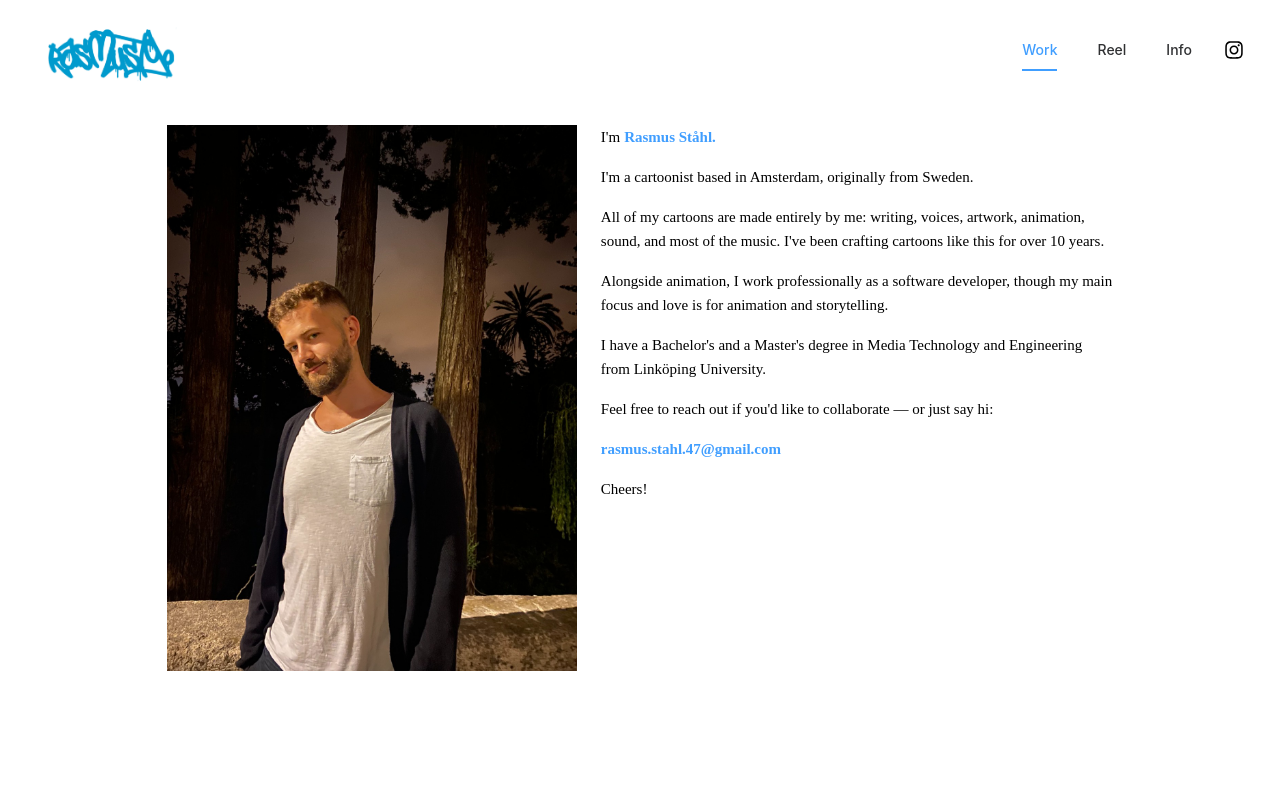
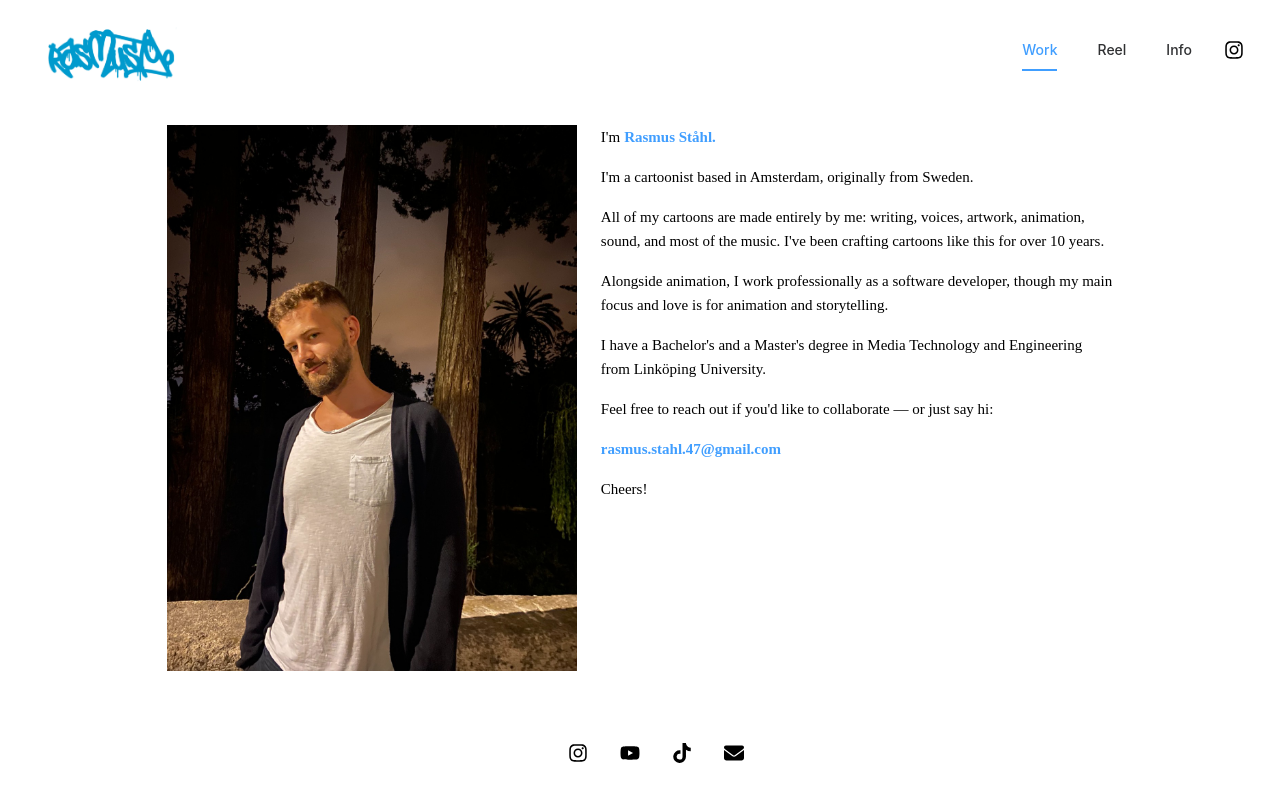
Before and after one commit to Mt-Rasmus/rasmustgo, a Vue app: page /info in a window 1280 px wide. Shown: the top 800 px of the page. Built offline with nearby package versions, Linux system fonts and the light colour scheme.

Commit message:
align footer bottom

```diff
--- a/src/components/ReelPage.vue
+++ b/src/components/ReelPage.vue
@@ -6,8 +6,9 @@ import FooterComponent from '@/components/FooterComponent.vue';
 </script>
 
 <template>
-  <div class="flex flex-col justify-center items-center w-full mt-7 mb-[75px]">
-    <div class="mt-5 text-3xl mb-6" style="font-family: Poppins;">Showreel</div>
+  <div class="flex flex-col min-h-[88vh] px-[10vw]" style="font-family: Poppins;">
+    <div class="flex-grow flex flex-col justify-top mt-[28px] items-center w-full mb-[75px]">
+      <div class="mt-5 text-3xl mb-6">Showreel</div>
       <div class="wrapper">
         <div class="youtube-video">
           <div class="video-container">
@@ -23,10 +24,10 @@ import FooterComponent from '@/components/FooterComponent.vue';
       </div>
     </div>
     <FooterComponent class="mt-[40px] mb-[20px]" />
+  </div>
 </template>
 
 <style scoped>
-
 .youtube-video {
   width: 75vw;
   margin: 0 auto;
@@ -55,5 +56,4 @@ import FooterComponent from '@/components/FooterComponent.vue';
   height: 100%;
   border: 0;
 }
-
 </style>
--- a/src/views/AboutView.vue
+++ b/src/views/AboutView.vue
@@ -1,15 +1,10 @@
 <script setup lang="ts">
-
 import FooterComponent from '@/components/FooterComponent.vue';
-
 </script>
 
 <template>
-  <div class="about px-[10vw]">
-    <div
-      class="mt-[30px] flex flex-col md:flex-row w-full justify-center"
-      style="font-family: 'Fredoka'"
-    >
+  <div class="flex flex-col min-h-[88vh] px-[10vw]" style="font-family: 'Fredoka'">
+    <main class="flex-grow mt-[30px] flex flex-col md:flex-row justify-center w-full">
       <!-- Image block -->
       <div class="w-full md:w-[40%] mb-6 md:mb-0">
         <img src="/src/assets/9.jpeg" class="w-full h-auto" />
@@ -44,16 +39,9 @@ import FooterComponent from '@/components/FooterComponent.vue';
         </div>
         <div>Cheers!</div>
       </div>
-    </div>
+    </main>
+
+    <!-- Footer -->
+    <FooterComponent class="mt-[40px] mb-[20px]" />
   </div>
-  <FooterComponent class="mt-[40px] mb-[20px]" />
 </template>
-
-
-<style>
-@media (min-width: 1024px) {
-  .about {
-    min-height: 100vh;
-  }
-}
-</style>
```
Lines whose indentation alone changed are shown as unchanged.
